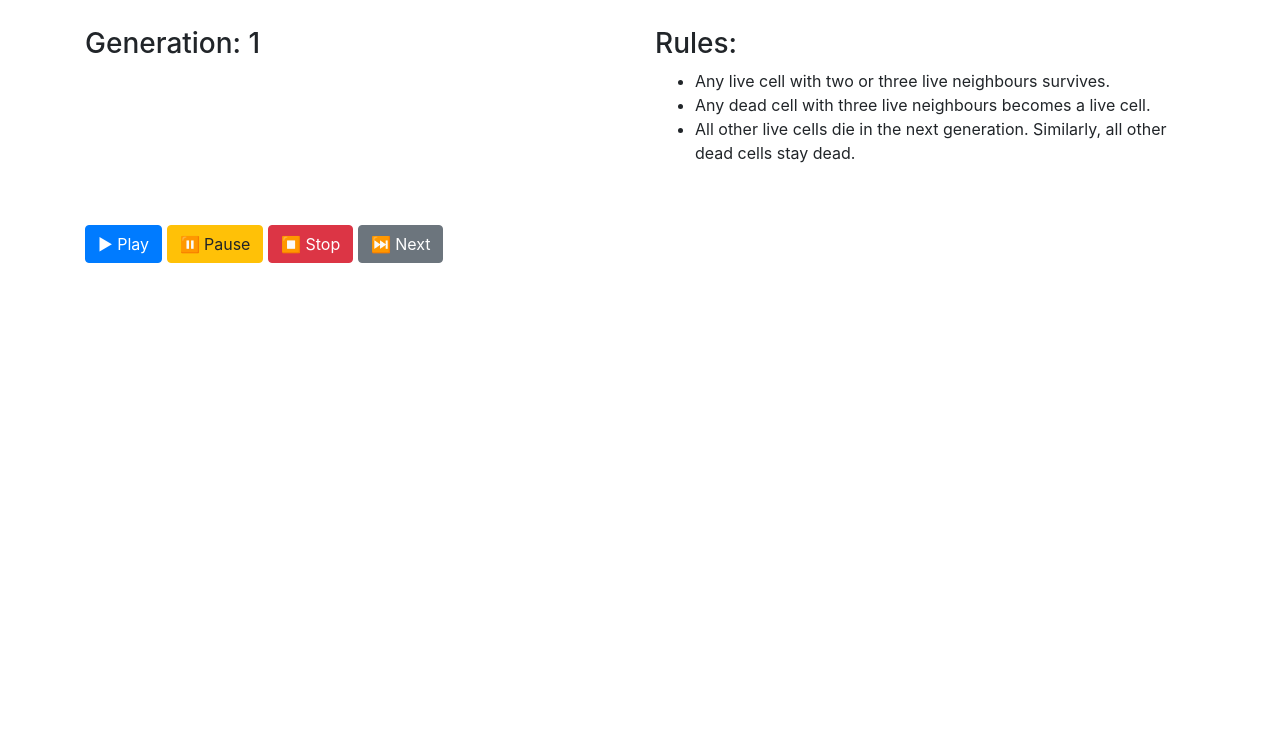
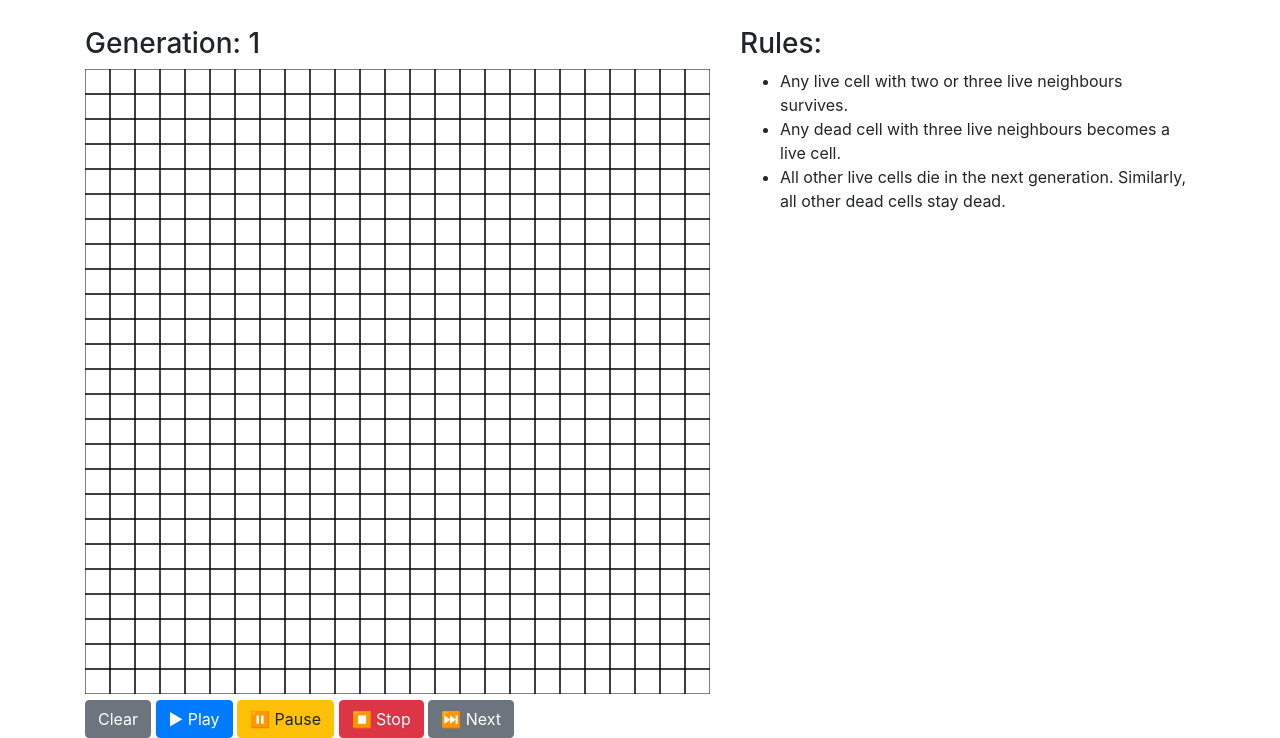
Before and after one commit to hera/gameoflife, a website: page index.html in a window 1280 px wide. Shown: the part 111-849 px from the top of the page. Before the commit the page ends 800 px from the top, so only its background shows below. Drawn offline with nearby package versions, Linux system fonts and the light colour scheme.

Commit message:
Display an empty grid

```diff
--- a/index.html
+++ b/index.html
@@ -20,6 +20,7 @@
                 <h3>Generation: 1</h3>
                 <canvas id="canvas"></canvas>
                 <div>
+                    <button class="btn btn-secondary">Clear</button>
                     <button class="btn btn-primary">&#9654; Play</button>
                     <button class="btn btn-warning">&#x23F8; Pause</button>
                     <button class="btn btn-danger">&#x23F9; Stop</button>
--- a/js/index.js
+++ b/js/index.js
@@ -0,0 +1,58 @@
+class Game {
+    constructor (canvasId, cols=25, rows=25, cellSize=25) {
+        this.cols = cols;
+        this.rows = rows;
+        this.cellSize = cellSize;
+
+        this.canvasElement = document.getElementById(canvasId);
+        this.canvasElement.width = cols * cellSize;
+        this.canvasElement.height = rows * cellSize;
+
+        this.ctx = this.canvasElement.getContext("2d");
+
+        this.clearGrid();
+        this.displayGrid();
+    }
+
+    clearGrid () {
+        this.grid = [];
+
+        for (let r = 0; r < this.rows; r++) {
+            this.grid[r] = []
+            for (let c = 0; c < this.cols; c++) {
+                this.grid[r][c] = false;
+            }
+        }
+    }
+
+    displayGrid () {
+        // for each row
+        for (let r = 0; r < this.grid.length; r++) {
+            // draw all cells
+            for (let c = 0; c < this.grid[r].length; c++) {
+                // if a cell is alive
+                if (this.grid[r][c] === true) {
+
+                    this.ctx.fillRect(
+                        this.cellSize * c,
+                        this.cellSize * r,
+                        this.cellSize,
+                        this.cellSize
+                    );
+
+                } else {
+                    // otherwise dead
+
+                    this.ctx.strokeRect(
+                        this.cellSize * c,
+                        this.cellSize * r,
+                        this.cellSize,
+                        this.cellSize
+                    );
+                }
+            }
+        }
+    }
+}
+
+game = new Game("canvas");
```
